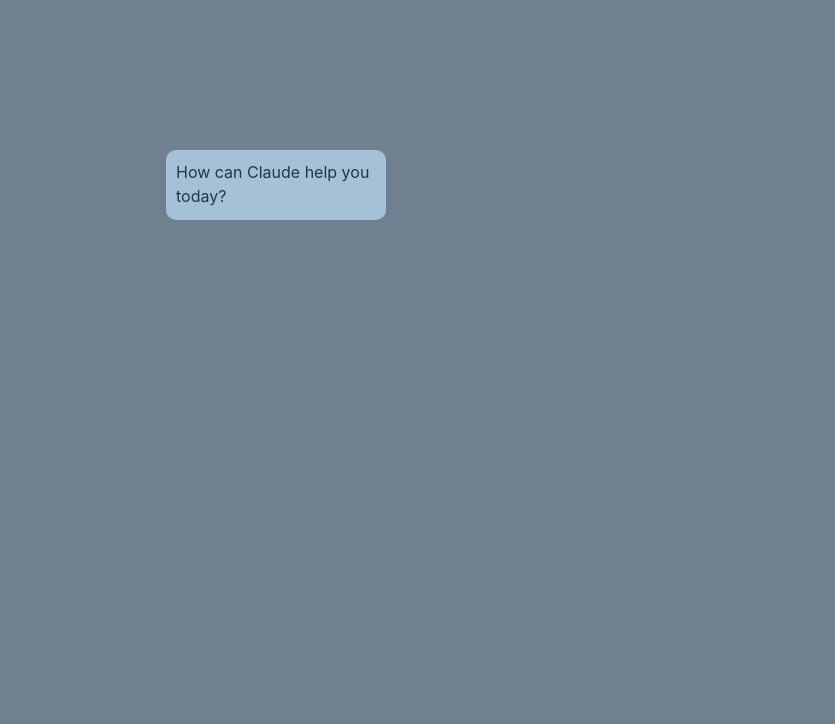
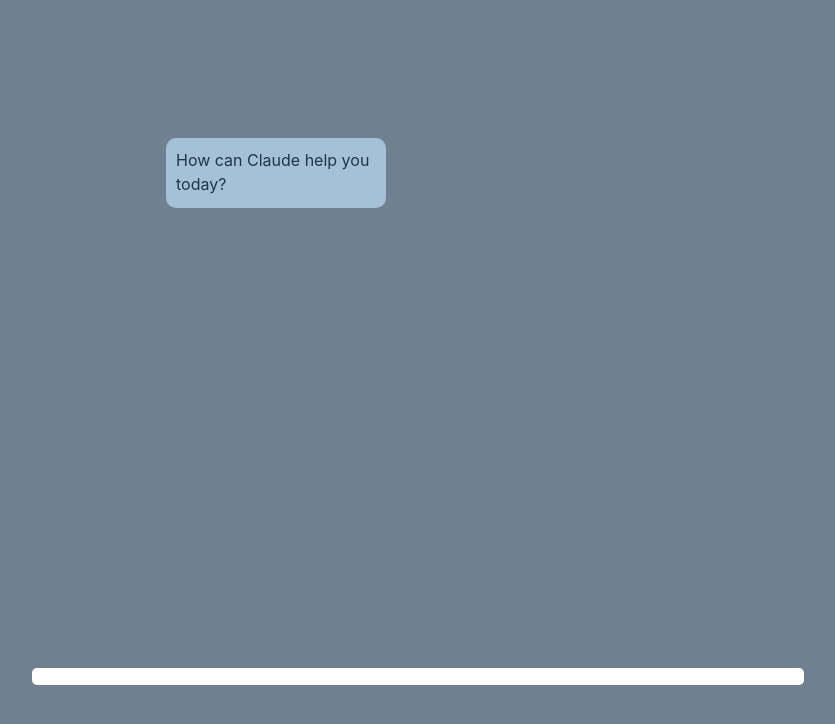
Before and after one commit to joeyskuo/irregular-gpt, a React (Vite) app: page / in a window 1280 px wide. Shown: the top 724 px of the page, without its empty margins (224-1059 px from the left). Built offline with nearby package versions, Linux system fonts and the light colour scheme; no server answers.

Commit message:
PromptInput imported to ChatContainer

```diff
--- a/src/components/chatContainer/ChatContainer.jsx
+++ b/src/components/chatContainer/ChatContainer.jsx
@@ -2,6 +2,7 @@
 import { useStateRef } from "../../hooks/useStateRef";
 import './ChatContainer.css';
 import MessageContainer from "./messageContainer/MessageContainer";
+import PromptInput from "./promptInput/PromptInput";
 import { MessageContext } from "../../models/messageContext/MessageContext";
 import { flushSync } from "react-dom";
 
@@ -54,6 +55,7 @@
             <MessageContext.Provider value={{messages}}>
                 <MessageContainer />
             </MessageContext.Provider>
+            <PromptInput />
         </div>
     )
 }
```
